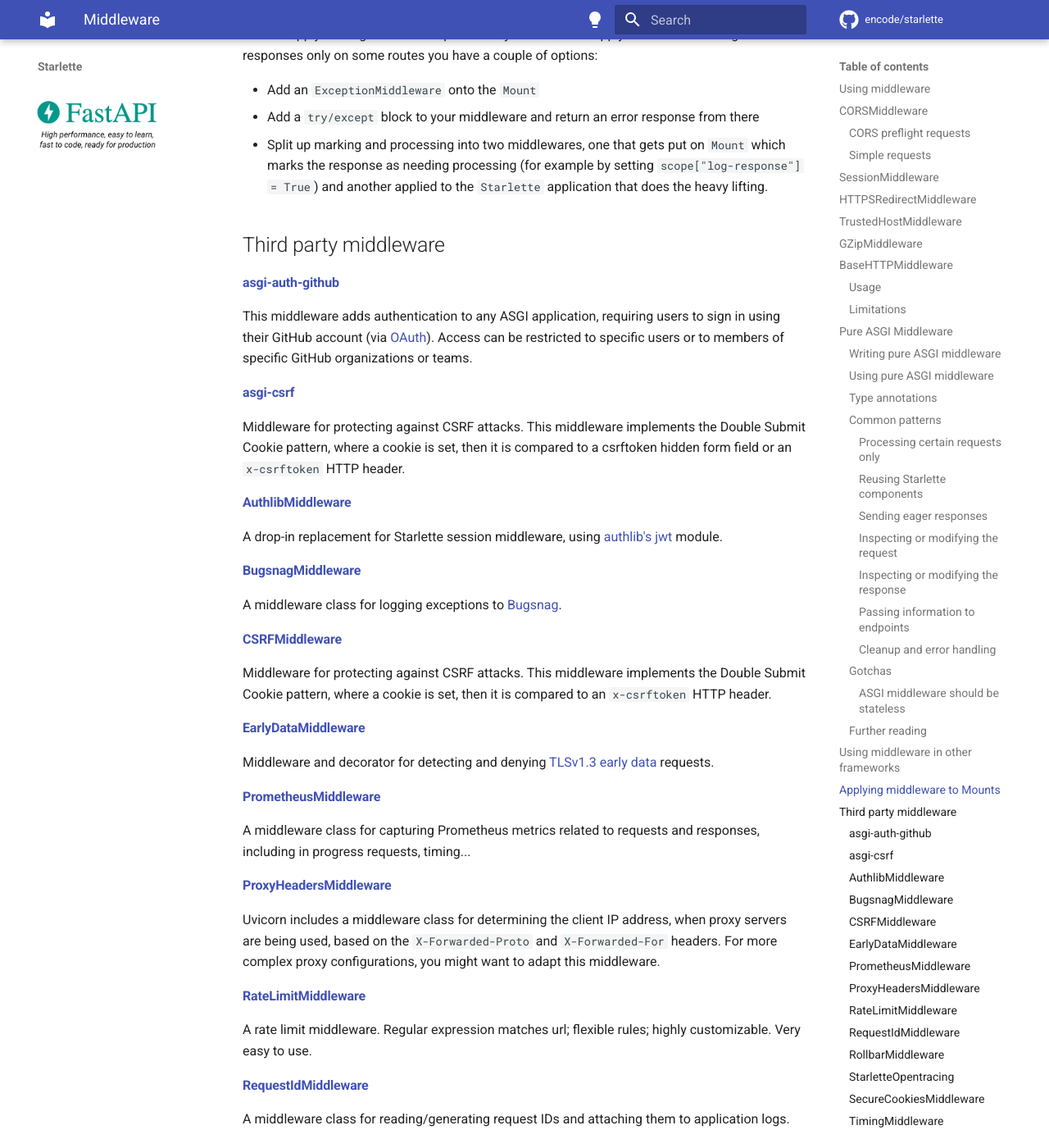
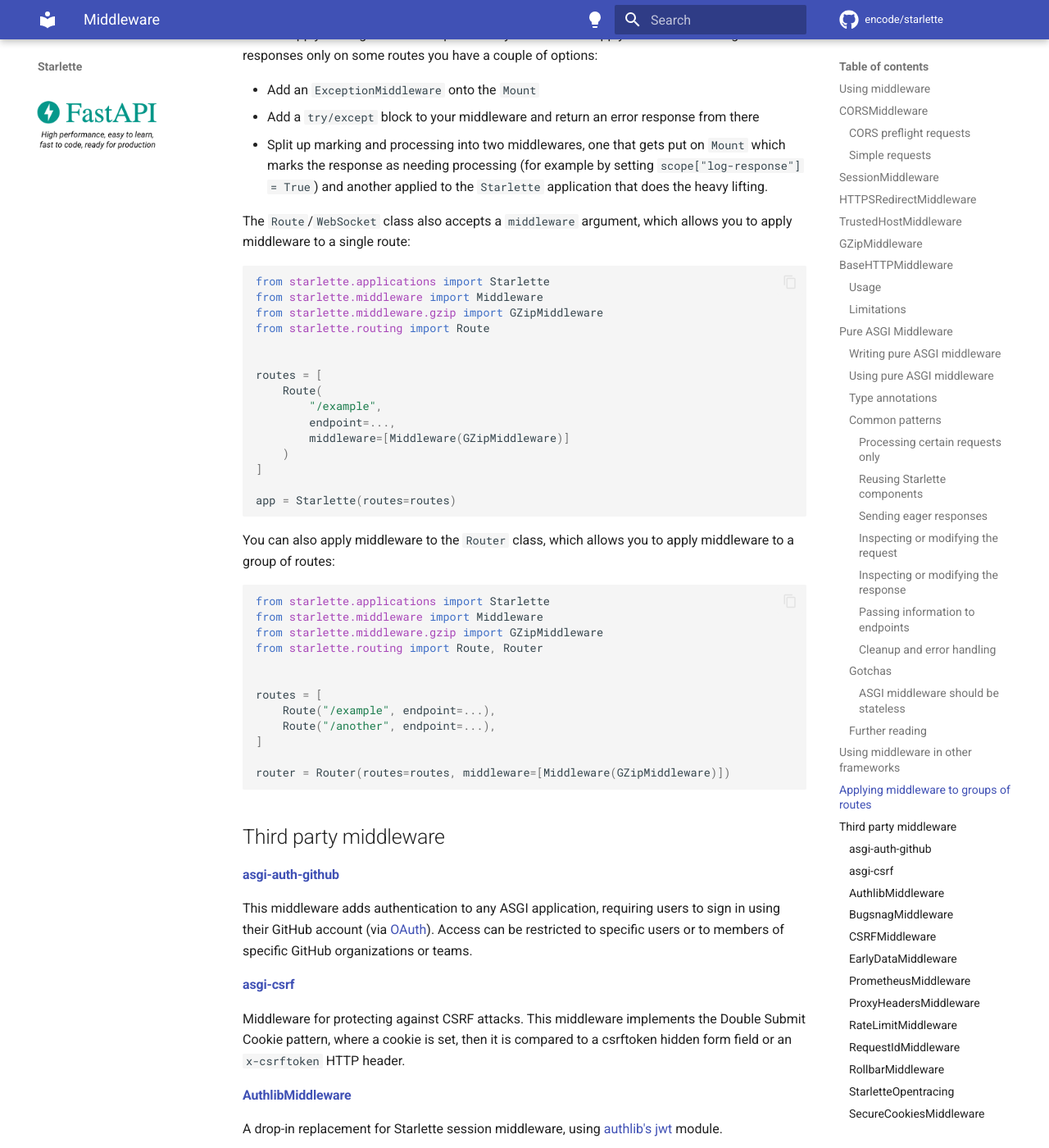
Before and after one commit to azurelotus0926/starlette, an MkDocs documentation site: the page built from docs/middleware.md, in a window 1280 px wide and 1400 px high, scrolled down 15729 px. Shown: the whole window at 82% size. Built offline with MkDocs 1.6.1 and Material for MkDocs 9.7.7, drawn with Linux system fonts in a browser that asks for light colours; comment, search, counter and statistics services are not loaded; some of the changed text lies outside the part shown.

Commit message:
Add middleware per `Router` (#2351)

````diff
--- a/docs/middleware.md
+++ b/docs/middleware.md
@@ -29,8 +29,7 @@ middleware = [
 app = Starlette(routes=routes, middleware=middleware)
 ```
 
-Every Starlette application automatically includes two pieces of middleware
-by default:
+Every Starlette application automatically includes two pieces of middleware by default:
 
 * `ServerErrorMiddleware` - Ensures that application exceptions may return a custom 500 page, or display an application traceback in DEBUG mode. This is *always* the outermost middleware layer.
 * `ExceptionMiddleware` - Adds exception handlers, so that particular types of expected exception cases can be associated with handler functions. For example raising `HTTPException(status_code=404)` within an endpoint will end up rendering a custom 404 page.
@@ -690,9 +689,9 @@ to use the `middleware=<List of Middleware instances>` style, as it will:
 * Ensure that everything remains wrapped in a single outermost `ServerErrorMiddleware`.
 * Preserves the top-level `app` instance.
 
-## Applying middleware to `Mount`s
+## Applying middleware to groups of routes
 
-Middleware can also be added to `Mount`, which allows you to apply middleware to a single route, a group of routes or any mounted ASGI application:
+Middleware can also be added to `Mount` instances, which allows you to apply middleware to a group of routes or a sub-application:
 
 ```python
 from starlette.applications import Starlette
@@ -724,6 +723,43 @@ If you do want to apply the middleware logic to error responses only on some rou
 * Add an `ExceptionMiddleware` onto the `Mount`
 * Add a `try/except` block to your middleware and return an error response from there
 * Split up marking and processing into two middlewares, one that gets put on `Mount` which marks the response as needing processing (for example by setting `scope["log-response"] = True`) and another applied to the `Starlette` application that does the heavy lifting.
+
+The `Route`/`WebSocket` class also accepts a `middleware` argument, which allows you to apply middleware to a single route:
+
+```python
+from starlette.applications import Starlette
+from starlette.middleware import Middleware
+from starlette.middleware.gzip import GZipMiddleware
+from starlette.routing import Route
+
+
+routes = [
+    Route(
+        "/example",
+        endpoint=...,
+        middleware=[Middleware(GZipMiddleware)]
+    )
+]
+
+app = Starlette(routes=routes)
+```
+
+You can also apply middleware to the `Router` class, which allows you to apply middleware to a group of routes:
+
+```python
+from starlette.applications import Starlette
+from starlette.middleware import Middleware
+from starlette.middleware.gzip import GZipMiddleware
+from starlette.routing import Route, Router
+
+
+routes = [
+    Route("/example", endpoint=...),
+    Route("/another", endpoint=...),
+]
+
+router = Router(routes=routes, middleware=[Middleware(GZipMiddleware)])
+```
 
 ## Third party middleware
 
````
Also changed, not shown: 2 other files.
